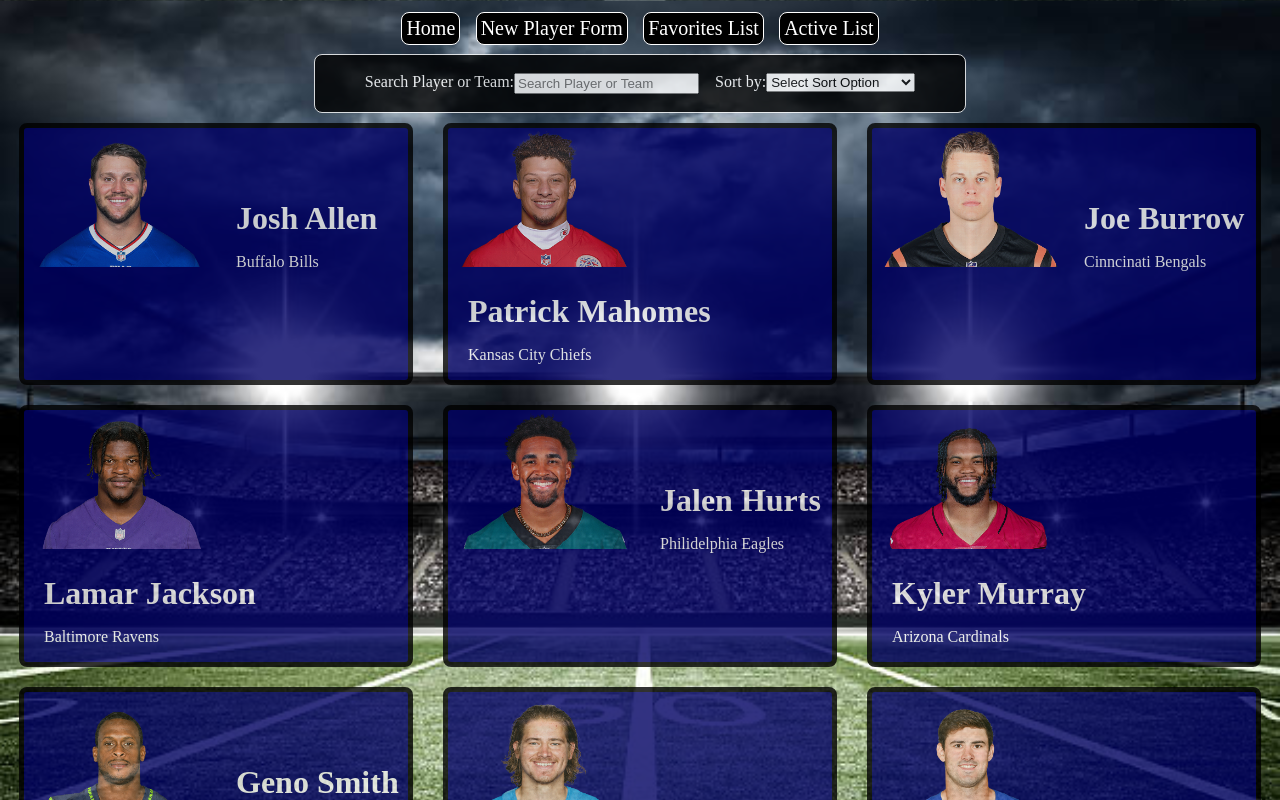
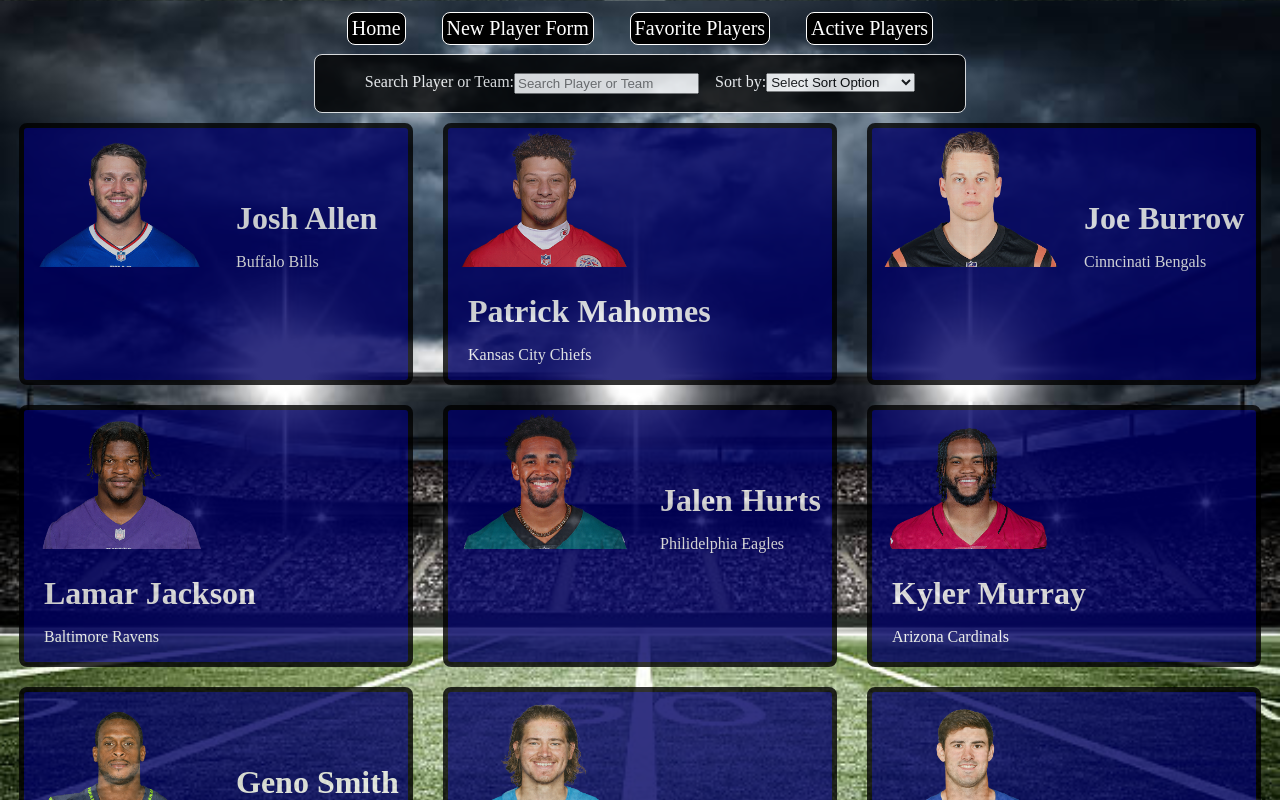
Before and after one commit to sassek70/Phase-2-Project, a React (Create React App) app in the folder qb-stat-tracker/: page / in a window 1280 px wide. Shown: the top 800 px of the page. Built offline with nearby package versions, Linux system fonts and the light colour scheme; data requests are answered from the project's data file.

Commit message:
updated button text

```diff
--- a/qb-stat-tracker/src/components/ActivesList.js
+++ b/qb-stat-tracker/src/components/ActivesList.js
@@ -12,8 +12,6 @@
         setDisplayStatus={setDisplayStatus}/>
     })
 
-
-
     return (
         <div className="card-container">
             {displayActivePlayers.length < 1 ? <h2>No Active Players</h2>: displayActivePlayers}
--- a/qb-stat-tracker/src/components/App.js
+++ b/qb-stat-tracker/src/components/App.js
@@ -125,7 +125,7 @@
 const handleLinkClick =(e) => {
     e.preventDefault()
     const { name, pathname } = e.target
-    if(name === "home" || name === "Favorites List" || name === "Active List") {
+    if(name === "home" || name === "Favorite Players" || name === "Active Players") {
         setDisplayStatus(true)
     } else {
         setDisplayStatus(false)
--- a/qb-stat-tracker/src/components/EditPlayerForm.js
+++ b/qb-stat-tracker/src/components/EditPlayerForm.js
@@ -1,6 +1,5 @@
 import { useEffect, useState } from "react"
 import { useParams } from "react-router-dom"
-
 
 const EditForm = ({onEditPlayer}) => {
     const { id } = useParams()
@@ -25,8 +24,6 @@
         setFormData(playerInfo)
     })
 },[])
-
-
 
     const handleChange = (event) => {
         let { name, value, checked } = event.target
--- a/qb-stat-tracker/src/components/FavoritesList.js
+++ b/qb-stat-tracker/src/components/FavoritesList.js
@@ -1,6 +1,4 @@
 import PlayerCard from "./PlayerCards"
-
-
 
 const FavoritesList = ({playerList, handleFavoriteChange, setDisplayStatus}) => {
 
@@ -15,8 +13,6 @@
         status = {status} setDisplayStatus={setDisplayStatus}/>
     })
 
-
-
     return (
         <div className="card-container">
             {displayFavoritePlayers.length < 1 ? <h2>No Favorite Players</h2>: displayFavoritePlayers}
--- a/qb-stat-tracker/src/components/Header.js
+++ b/qb-stat-tracker/src/components/Header.js
@@ -1,19 +1,17 @@
 import Search from "./Search"
 import { NavLink } from "react-router-dom"
-import React, { useState } from "react"
+import React from "react"
 import Sort from "./Sort"
 
 const Header = (props) => {
-
-
 
     return (
         <>
             <nav className="link-container">
                 <NavLink className="linkButtons" name="home" to="/" onClick={props.handleLinkClick}>Home</NavLink>
                 <NavLink className="linkButtons" name="New Player Form" to="/form" onClick={props.handleLinkClick}>New Player Form</NavLink>
-                <NavLink className="linkButtons" name="Favorites List" to="/favorites" onClick={props.handleLinkClick}>Favorites List</NavLink>
-                <NavLink className="linkButtons" name="Active List" to="/activelist" onClick={props.handleLinkClick}>Active List</NavLink>
+                <NavLink className="linkButtons" name="Favorite Players" to="/favorites" onClick={props.handleLinkClick}>Favorite Players</NavLink>
+                <NavLink className="linkButtons" name="Active Players" to="/activelist" onClick={props.handleLinkClick}>Active Players</NavLink>
             </nav>
             {props.displayStatus === false  ?
             null
--- a/qb-stat-tracker/src/components/NewQBForm.js
+++ b/qb-stat-tracker/src/components/NewQBForm.js
@@ -1,6 +1,4 @@
 import { useState } from "react"
-
-
 
 const NewQbForm = ({ onFormSubmit }) => {
     const [formData, setFormData] = useState({
@@ -14,8 +12,6 @@
         favorited: false,
         status: "Active"
     })
-
-
 
     const handleChange = (event) => {
         const { name, value } = event.target
--- a/qb-stat-tracker/src/components/PlayerCards.js
+++ b/qb-stat-tracker/src/components/PlayerCards.js
@@ -11,9 +11,7 @@
         e.stopPropagation()
         setIsFavorited((isFavorited) => !isFavorited)
         persistFavoriteToggle()
-
     }
-
 
     const hideSearchSort = () => {
         setDisplayStatus(false)
@@ -39,8 +37,6 @@
     const showStats = (e) =>{
         setShowDetails(!showDetails)
     }
-
-
 
     return (
         <div className="player-card" onClick={showStats}>
--- a/qb-stat-tracker/src/components/QBList.js
+++ b/qb-stat-tracker/src/components/QBList.js
@@ -1,4 +1,3 @@
-
 import PlayerCard from "./PlayerCards"
 
 const QBList = ({playerList, handleFavoriteChange, setDisplayStatus}) => {
--- a/qb-stat-tracker/src/db.json
+++ b/qb-stat-tracker/src/db.json
@@ -21,7 +21,7 @@
       "ptouchdowns": 20,
       "completions": 176,
       "image": "./images/patrickmahomes.png",
-      "favorited": true,
+      "favorited": false,
       "status": "Active"
     },
     {
@@ -45,7 +45,7 @@
       "ptouchdowns": 13,
       "completions": 121,
       "image": "./images/lamarjackson.png",
-      "favorited": false,
+      "favorited": true,
       "status": "Active"
     },
     {
@@ -57,7 +57,7 @@
       "ptouchdowns": 6,
       "completions": 123,
       "image": "./images/jalenhurts.png",
-      "favorited": false,
+      "favorited": true,
       "status": "Active"
     },
     {
--- a/qb-stat-tracker/src/index.css
+++ b/qb-stat-tracker/src/index.css
@@ -1,4 +1,3 @@
-
 :root {
   --burlywood: #deb887;
   --darkgrey: #a9a9a9;
@@ -26,7 +25,6 @@
   background-size: cover;
   background-attachment: fixed;
   background-position: center;
-
 }
 
 .form {
@@ -39,7 +37,6 @@
   margin: auto;
   margin-top: 5px;
   max-width: 630px;
-  /* background-color: #000064; */
   background-color: black;
   color: white;
   border-radius: 0.5rem;
@@ -104,10 +101,6 @@
 
 .sort {
   display: inline-flex;
-  /* border-radius: 5px;
-  border-color: black;
-  border-width: 3px; */
-  /* border-style: solid; */
   padding: 3px;
   margin: 5px;
 }
@@ -121,9 +114,6 @@
   opacity: 0.8;
   border-radius: 0.5rem;
 }
-
-
-/* rgb(90, 46, 6); */
 
 .card-container {
   display: flex;
@@ -163,10 +153,9 @@
   justify-content: space-evenly;
   font-size:1.25rem;
   margin: auto;
-  max-width: 500px;
+  max-width: 650px;
   flex-grow: 1;
 }
-
 
 .buttons:hover {
   cursor: pointer;
@@ -200,6 +189,7 @@
   background-color: black;
   text-decoration: none;
   color: white;
+  white-space: nowrap;
 }
 
 .linkButtons:focus,
```
